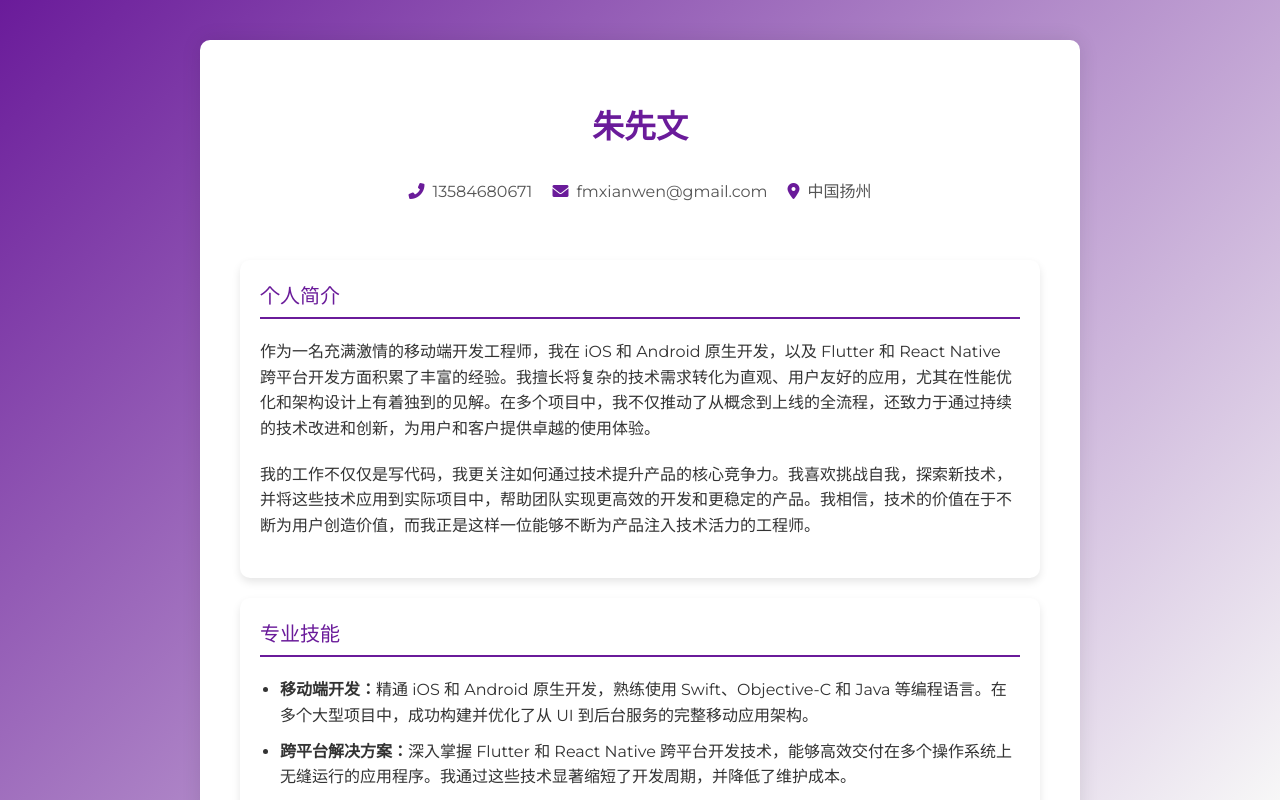
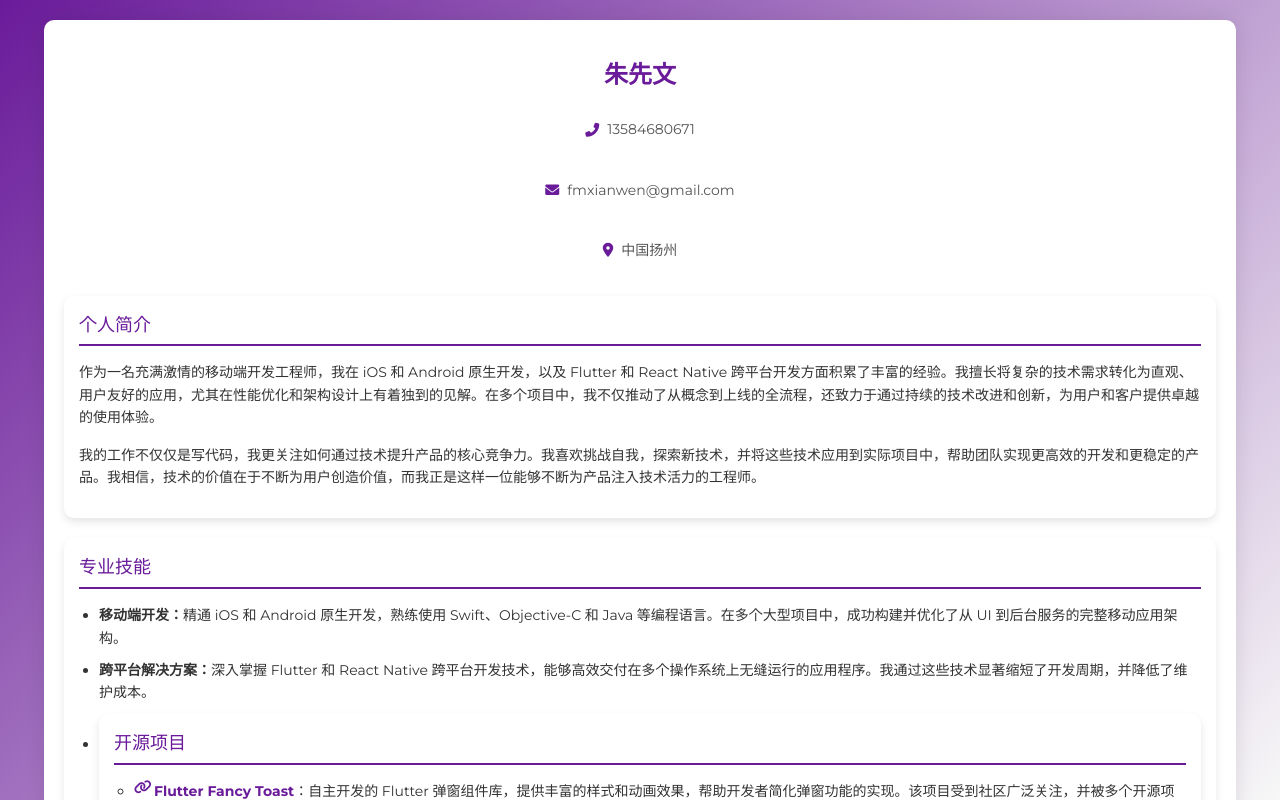
Before and after one commit to xianwen-zhu/resume, a plain HTML site: page index.html in a window 1280 px wide. Drawn offline with Linux system fonts and the light colour scheme.

Commit message:
Update index.html

```diff
--- a/index.html
+++ b/index.html
@@ -20,10 +20,10 @@
 			}
 
 			.container {
-				max-width: 800px;
-				margin: 40px auto;
+				max-width: 90%;
+				margin: 20px auto;
 				background-color: #fff;
-				padding: 40px;
+				padding: 20px;
 				box-shadow: 0 0 20px rgba(0, 0, 0, 0.1);
 				border-radius: 10px;
 				position: relative;
@@ -32,11 +32,11 @@
 
 			.header {
 				text-align: center;
-				margin-bottom: 40px;
+				margin-bottom: 20px;
 			}
 
 			.header h1 {
-				font-size: 32px;
+				font-size: 24px;
 				margin-bottom: 10px;
 				color: #6a1b9a;
 				text-transform: uppercase;
@@ -44,15 +44,16 @@
 
 			.header .contact-info {
 				display: flex;
-				justify-content: center;
-				gap: 20px;
+				flex-direction: column;
+				align-items: center;
+				gap: 10px;
 				margin-top: 10px;
 			}
 
 			.header .contact-info p {
 				display: flex;
 				align-items: center;
-				font-size: 16px;
+				font-size: 14px;
 				color: #555;
 			}
 
@@ -62,22 +63,22 @@
 			}
 
 			.section-title {
-				font-size: 20px;
+				font-size: 18px;
 				color: #6a1b9a;
 				text-transform: uppercase;
-				margin-bottom: 20px;
+				margin-bottom: 15px;
 				border-bottom: 2px solid #6a1b9a;
 				padding-bottom: 5px;
 			}
 
 			.section {
-				margin-bottom: 40px;
+				margin-bottom: 30px;
 			}
 
 			.section p,
 			.section ul {
-				font-size: 16px;
-				margin-bottom: 20px;
+				font-size: 14px;
+				margin-bottom: 15px;
 			}
 
 			.section ul {
@@ -91,7 +92,7 @@
 			.card {
 				background-color: #ffffff;
 				border-radius: 10px;
-				padding: 20px;
+				padding: 15px;
 				margin-bottom: 20px;
 				box-shadow: 0 4px 8px rgba(0, 0, 0, 0.1);
 				transition: transform 0.3s ease, box-shadow 0.3s ease;
@@ -107,7 +108,7 @@
 				text-decoration: none;
 				font-weight: bold;
 				position: relative;
-				padding-left: 25px;
+				padding-left: 20px;
 				display: inline-block;
 			}
 
@@ -115,7 +116,7 @@
 				position: absolute;
 				left: 0;
 				top: 0;
-				font-size: 16px;
+				font-size: 14px;
 				color: #6a1b9a;
 				transition: transform 0.3s ease;
 			}
@@ -123,7 +124,7 @@
 			a::after {
 				content: '';
 				position: absolute;
-				left: 25px;
+				left: 20px;
 				bottom: -2px;
 				width: 100%;
 				height: 2px;
@@ -183,6 +184,26 @@
 				height: 100%;
 				overflow-y: auto;
 			}
+
+			/* 媒体查询：优化小屏幕适配 */
+			@media (max-width: 768px) {
+				.header h1 {
+					font-size: 20px;
+				}
+
+				.section-title {
+					font-size: 16px;
+				}
+
+				.section p,
+				.section ul {
+					font-size: 13px;
+				}
+
+				.container {
+					padding: 20px;
+				}
+			}
 		</style>
 	</head>
 
@@ -218,28 +239,24 @@
 						等编程语言。在多个大型项目中，成功构建并优化了从 UI 到后台服务的完整移动应用架构。</li>
 					<li><strong>跨平台解决方案：</strong>深入掌握 Flutter 和 React Native
 						跨平台开发技术，能够高效交付在多个操作系统上无缝运行的应用程序。我通过这些技术显著缩短了开发周期，并降低了维护成本。</li>
-					<li><strong>性能优化：</strong>拥有丰富的移动应用性能优化经验，擅长识别和解决应用启动速度、内存占用等性能瓶颈问题。曾通过二进制重排、内存优化等手段，将应用启动时间减少30%以上。
-					</li>
-					<li><strong>架构设计与代码质量：</strong>具备强大的系统架构设计能力，致力于构建可扩展、易维护的代码结构。熟悉设计模式和最佳实践，持续提升代码质量，确保项目的长期可持续发展。
-					</li>
-					<li><strong>工具与技术栈：</strong>精通 Xcode、Android Studio、Visual Studio Code 等开发工具，熟练使用 Git、SVN
-						进行版本控制。通过工具链优化和自动化流程，提升了团队整体开发效率。</li>
-					<li><strong>项目管理与协作：</strong>具备良好的项目管理能力，善于跨团队协作，推动项目顺利进行。注重需求分析与沟通，确保开发目标与业务需求的紧密对接。</li>
-				</ul>
-			</div>
-
-			<div class="section card">
+					<li 性能优化：拥有丰富的移动应用性能优化经验，擅长识别和解决应用启动速度、内存占用等性能瓶颈问题。曾通过二进制重排、内存优化等手段，将应用启动时间减少30%以上。
+						架构设计与代码质量：具备强大的系统架构设计能力，致力于构建可扩展、易维护的代码结构。熟悉设计模式和最佳实践，持续提升代码质量，确保项目的长期可持续发展。 工具与技术栈：精通
+						Xcode、Android Studio、Visual Studio Code 等开发工具，熟练使用 Git、SVN 进行版本控制。通过工具链优化和自动化流程，提升了团队整体开发效率。
+						项目管理与协作：具备良好的项目管理能力，善于跨团队协作，推动项目顺利进行。注重需求分析与沟通，确保开发目标与业务需求的紧密对接。 <div class="section card">
 						<div class="section-title">开源项目</div>
 						<ul>
-					<li><strong><a href="https://github.com/xianwen-zhu/flutter_fancy_toast.git" target="_blank"><i
-									class="fas fa-link"></i> Flutter Fancy Toast</a></strong>：自主开发的 Flutter
-						弹窗组件库，提供丰富的样式和动画效果，帮助开发者简化弹窗功能的实现。该项目受到社区广泛关注，并被多个开源项目和商业应用集成，显著提升了 Flutter 开发的效率和可用性。</li>
+							<li><strong><a href="https://github.com/xianwen-zhu/flutter_fancy_toast.git"
+										target="_blank"><i class="fas fa-link"></i> Flutter Fancy
+										Toast</a></strong>：自主开发的 Flutter
+								弹窗组件库，提供丰富的样式和动画效果，帮助开发者简化弹窗功能的实现。该项目受到社区广泛关注，并被多个开源项目和商业应用集成，显著提升了 Flutter 开发的效率和可用性。
+							</li>
 							<li><strong><a href="https://github.com/xianwen-zhu/Performance.git" target="_blank"><i
 											class="fas fa-link"></i>
 										Performance</a></strong>：一款专注于移动应用性能监测与优化的工具，旨在帮助开发者识别并解决性能瓶颈。通过该工具，开发者可以实时监控应用的性能表现，迅速定位问题并进行优化。项目通过对内存、CPU
 								和网络使用情况的深入分析，帮助团队显著提高了应用的稳定性和响应速度。</li>
 						</ul>
 			</div>
+
 			<div class="section card">
 				<div class="section-title">技术文章</div>
 				<ul>
```
Lines whose indentation alone changed are shown as unchanged.
